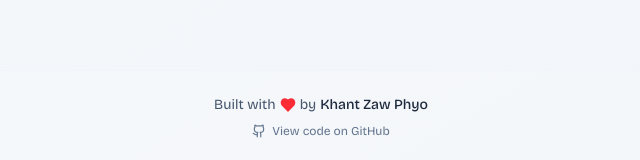
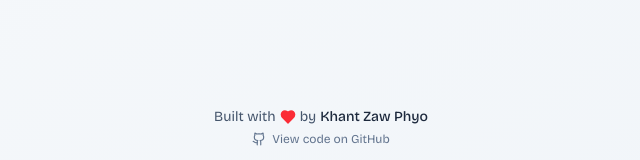
Before and after one commit to khantzawphyo/react-todo, a React (Vite) app: page / in a window 1280 px wide. Shown: the part 637-797 px from the top of the page, without its empty margins (319-959 px from the left). Built offline with nearby package versions, Linux system fonts and the light colour scheme.

Commit message:
chore: redesign footer

```diff
--- a/src/components/Footer.jsx
+++ b/src/components/Footer.jsx
@@ -3,8 +3,8 @@ import { Github, Heart } from "lucide-react";
 
 const Footer = () => {
   return (
-    <footer className="border-t border-slate-100 bg-slate-50/50 px-4 py-6">
-      <div className="mx-auto flex max-w-4xl flex-col items-center justify-center gap-2">
+    <footer className="p-4">
+      <div className="mx-auto flex max-w-4xl flex-col items-center justify-center gap-1">
         <div className="flex items-center gap-1 text-sm text-slate-600">
           <span>Built with</span>
           <Heart className="h-4 w-4 fill-red-500 text-red-500" />
```
